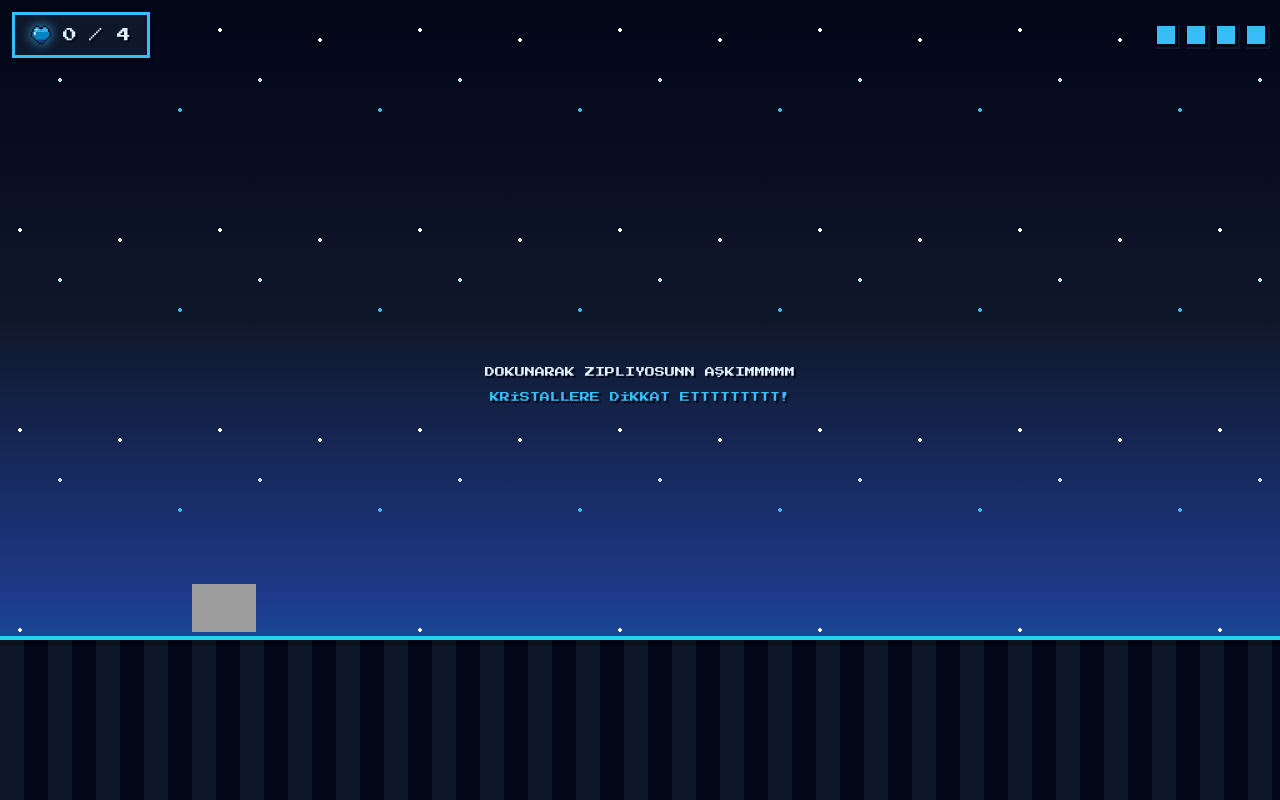
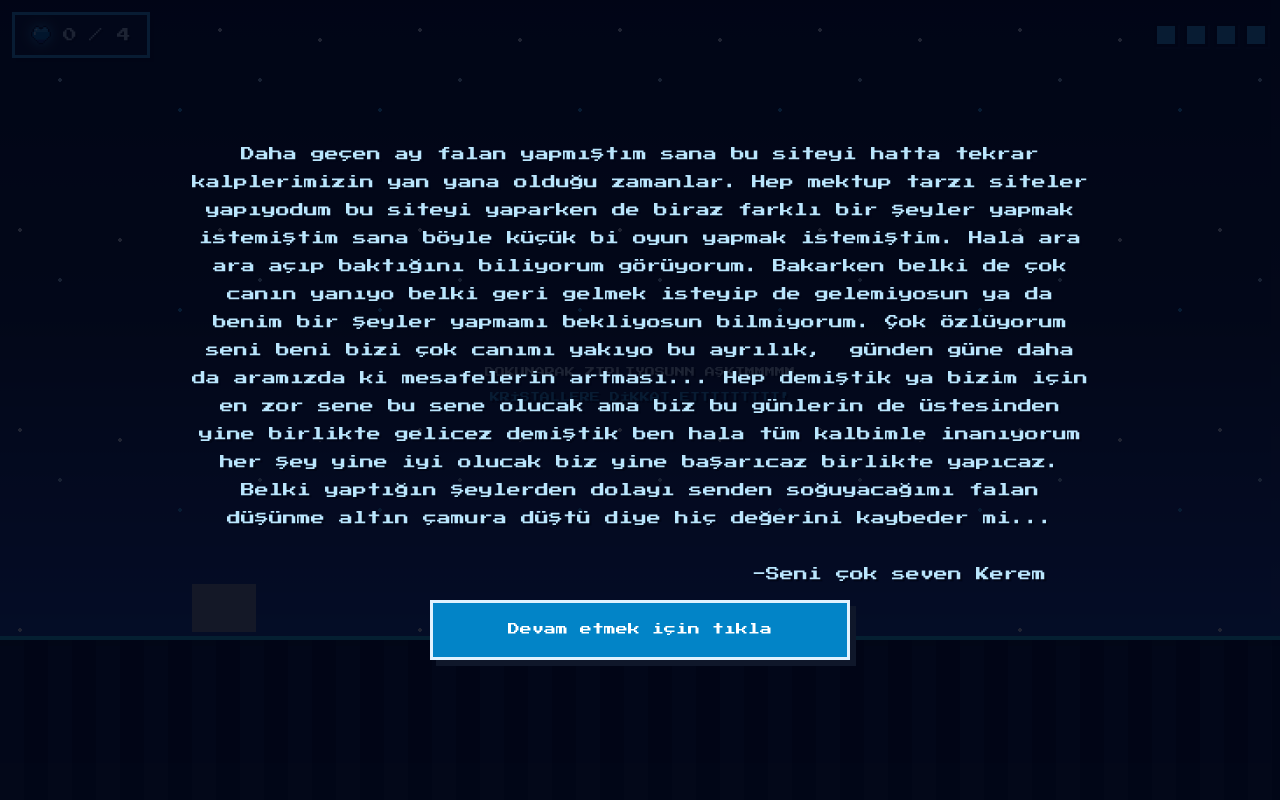
Before and after one commit to kereMerek/N9, a plain HTML site: page index.html in a window 1280 px wide. Drawn offline with Linux system fonts and the light colour scheme; grey boxes are pictures that could not be loaded.

Commit message:
Add files via upload

```diff
--- a/index.html
+++ b/index.html
@@ -301,6 +301,25 @@
             pointer-events: auto;
         }
 
+        #intro-screen {
+            justify-content: center;
+        }
+
+        #intro-letter {
+            width: min(100%, 900px);
+            margin: 0 0 12px;
+            color: #bae6fd;
+            font-size: clamp(10px, 1.35vw, 14px);
+            line-height: 2;
+            text-shadow: 2px 2px 0 #020617;
+            white-space: pre-wrap;
+            overflow-wrap: anywhere;
+        }
+
+        #intro-screen .retro-btn {
+            margin-top: 0;
+        }
+
         .ending-heart-field {
             position: absolute;
             inset: 0;
@@ -514,6 +533,11 @@
         </div>
     </div>
 
+    <div id="intro-screen" class="overlay-screen active" role="dialog" aria-modal="true" aria-label="Kerem'den bir mektup">
+        <p id="intro-letter">Daha geçen ay falan yapmıştım sana bu siteyi hatta tekrar kalplerimizin yan yana olduğu zamanlar. Hep mektup tarzı siteler yapıyodum bu siteyi yaparken de biraz farklı bir şeyler yapmak istemiştim sana böyle küçük bi oyun yapmak istemiştim. Hala ara ara açıp baktığını biliyorum görüyorum. Bakarken belki de çok canın yanıyo belki geri gelmek isteyip de gelemiyosun ya da benim bir şeyler yapmamı bekliyosun bilmiyorum. Çok özlüyorum seni beni bizi çok canımı yakıyo bu ayrılık,  günden güne daha da aramızda ki mesafelerin artması... Hep demiştik ya bizim için en zor sene bu sene olucak ama biz bu günlerin de üstesinden yine birlikte gelicez demiştik ben hala tüm kalbimle inanıyorum her şey yine iyi olucak biz yine başarıcaz birlikte yapıcaz. Belki yaptığın şeylerden dolayı senden soğuyacağımı falan düşünme altın çamura düştü diye hiç değerini kaybeder mi...<br><br>                                     -Seni çok seven Kerem</p>
+        <button id="continue-button" type="button" class="retro-btn">Devam etmek için tıkla</button>
+    </div>
+
     <!-- Kazanma Ekranı -->
     <div id="win-screen" class="overlay-screen">
         <div class="ending-heart-field" aria-hidden="true"></div>
@@ -597,6 +621,7 @@
         const playerSprite = document.getElementById('player-sprite');
         const scoreDisplay = document.getElementById('score');
         const flashOverlay = document.getElementById('flash-overlay');
+        const introScreen = document.getElementById('intro-screen');
         const winScreen = document.getElementById('win-screen');
         const loseScreen = document.getElementById('lose-screen');
         const tutorial = document.getElementById('tutorial');
@@ -875,6 +900,10 @@
 
         document.getElementById('restart-win').addEventListener('click', initGame);
         document.getElementById('restart-lose').addEventListener('click', initGame);
+        document.getElementById('continue-button').addEventListener('click', () => {
+            introScreen.classList.remove('active');
+            initGame();
+        });
 
         // KONTROLLER
         gameContainer.addEventListener('pointerdown', (event) => {
@@ -887,6 +916,7 @@
         });
 
         window.addEventListener('keydown', (e) => {
+            if (introScreen.classList.contains('active')) return;
             if ((e.code === 'Space' || e.code === 'ArrowUp') && !e.repeat && !(e.target instanceof HTMLElement && e.target.closest('button'))) {
                 e.preventDefault();
                 if (!gameActive) {
```
Also changed, not shown: naz.html (+30 -0 lines).
